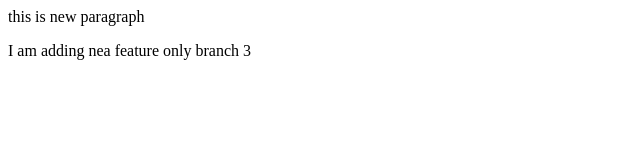
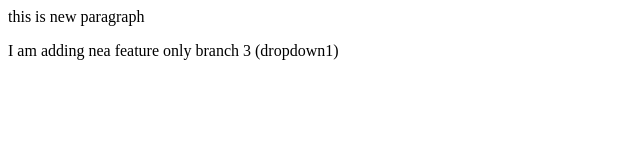
Before and after one commit to VikashYadav51/Local-Repo, a plain HTML site: page index.html in a window 1280 px wide. Shown: the full height of the page, 0-640 px from the left. Drawn offline with Linux system fonts and the light colour scheme.

```diff
--- a/index.html
+++ b/index.html
@@ -1,3 +1,3 @@
 <p>this is new paragraph</p>
 
-<P>I am adding nea feature only branch 3 </P>
+<P>I am adding nea feature only branch 3 (dropdown1) </P>
```
